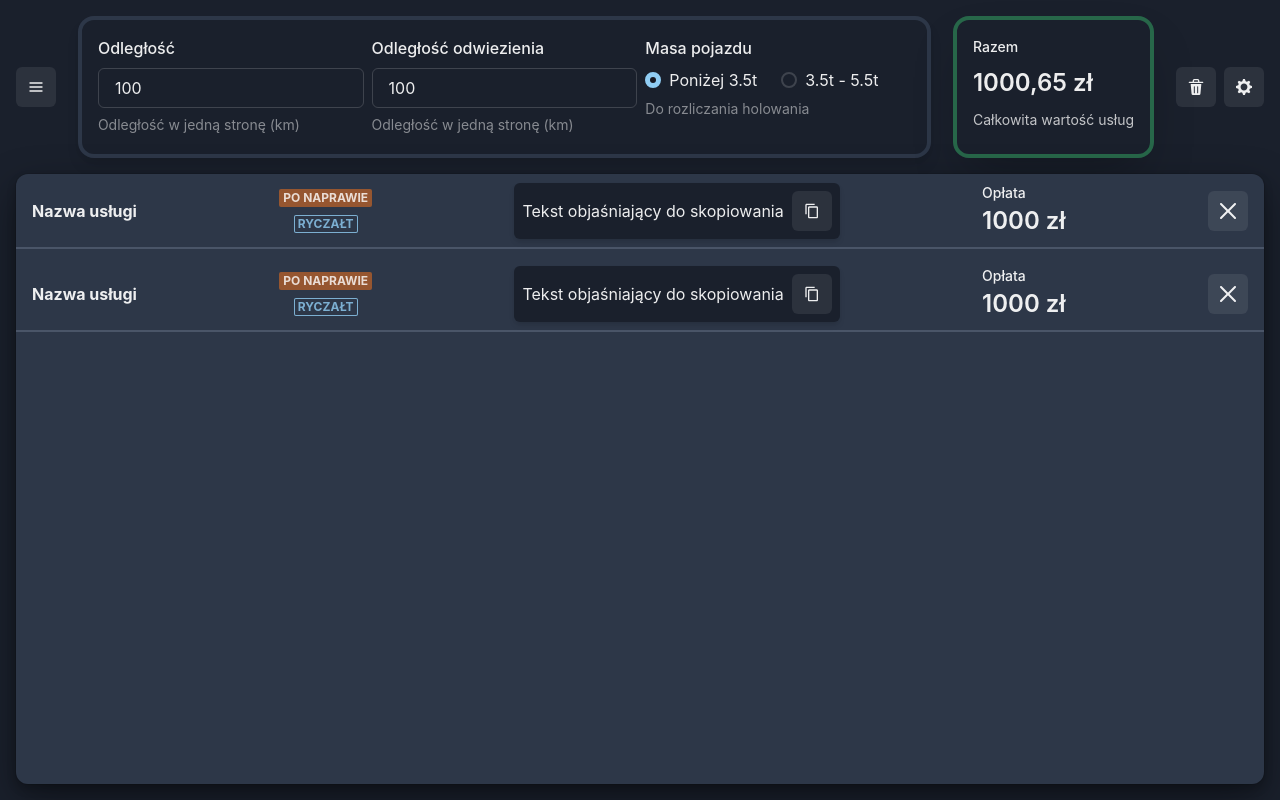
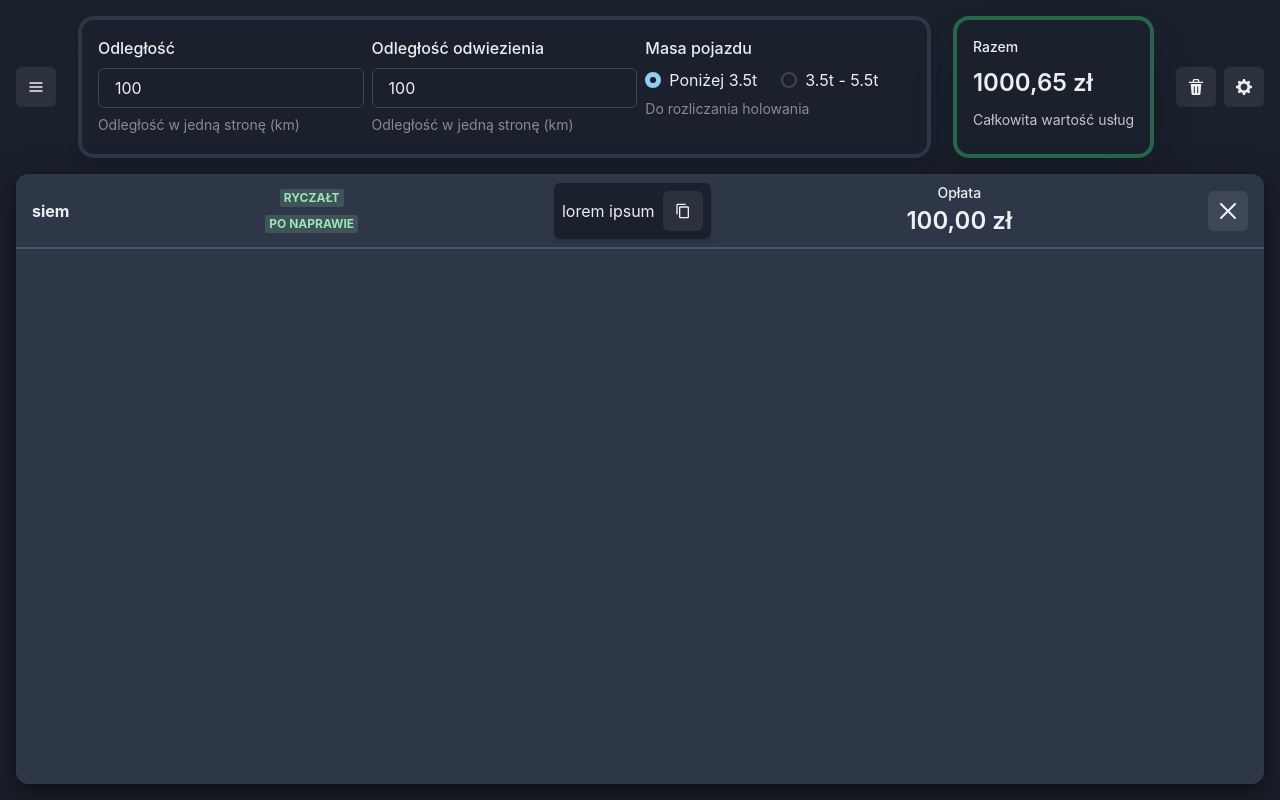
Before and after one commit to goodideagiver/mobilo-app, a React (Vite) app: page / in a window 1280 px wide. Built offline with nearby package versions, Linux system fonts and the light colour scheme.

Commit message:
Refactor: service list component

```diff
--- a/src/App.tsx
+++ b/src/App.tsx
@@ -11,7 +11,19 @@ const App = () => {
   return (
     <Stack overflow="hidden" padding="4" gap="16px" h="100vh">
       <AppHeader drawerOpenHandler={() => setDrawerOpen(true)} />
-      <PickedServiceList />
+      <PickedServiceList
+        services={[
+          {
+            title: 'siem',
+            price: 100,
+            preventCombineGroup: 'siem',
+            serviceType: 'before repair',
+            active: true,
+            badges: ['ryczałt', 'po naprawie'],
+            serviceSummaryText: 'siem',
+          },
+        ]}
+      />
       <ServicePickDrawer isOpen={drawerOpen} drawerCloseHandler={() => setDrawerOpen(false)} />
     </Stack>
   )
--- a/src/components/pickedServiceList/pickedServiceList.tsx
+++ b/src/components/pickedServiceList/pickedServiceList.tsx
@@ -1,13 +1,16 @@
 import { Stack } from '@chakra-ui/react'
-import { ServiceListItem } from './serviceListItem'
+import { Service } from '../../store/servicesStore/servicesTypes'
+import { ServiceListItem } from './serviceListItem/serviceListItem'
 
-type Props = {}
-export const PickedServiceList = (props: Props) => {
+type Props = {
+  services: Service[]
+}
+export const PickedServiceList = ({ services }: Props) => {
   return (
     <Stack overflowY="auto" shadow="dark-lg" rounded="xl" flex="1" h="100%" bg="chakra-subtle-bg">
-      {Array.from({ length: 2 }).map(() => (
-        <ServiceListItem />
-      ))}
+      {services.map((service) => {
+        return <ServiceListItem service={service} />
+      })}
     </Stack>
   )
 }
--- a/src/components/pickedServiceList/serviceListItem.tsx
+++ /dev/null
@@ -1,49 +0,0 @@
-import { CloseIcon, CopyIcon } from '@chakra-ui/icons'
-import { Badge, Flex, HStack, IconButton, Stat, StatLabel, StatNumber, Text, Tooltip, VStack } from '@chakra-ui/react'
-
-type Props = {}
-export const ServiceListItem = (props: Props) => {
-  return (
-    <Flex
-      gap="4"
-      borderBottom="2px"
-      borderColor="gray.600"
-      p="2"
-      px="4"
-      align="center"
-      justify="space-between"
-      w="100%"
-    >
-      <Text fontWeight="bold" flex="1 1 1">
-        Nazwa usługi
-      </Text>
-      <VStack>
-        <Badge variant="solid" colorScheme="orange">
-          Po naprawie
-        </Badge>
-        <Badge variant="outline" colorScheme="blue">
-          Ryczałt
-        </Badge>
-      </VStack>
-
-      <HStack bg="chakra-body-bg" rounded="md" shadow="md" p="2">
-        <Text>Tekst objaśniający do skopiowania</Text>
-        <Tooltip hasArrow label="Skopiuj do schowka">
-          <IconButton aria-label="Skopiuj do schowka">
-            <CopyIcon />
-          </IconButton>
-        </Tooltip>
-      </HStack>
-
-      <Stat w="fit-content" flex="0 1 0">
-        <StatLabel>Opłata</StatLabel>
-        <StatNumber whiteSpace="nowrap">1000 zł</StatNumber>
-      </Stat>
-      <Tooltip hasArrow label="Usuń usługę">
-        <IconButton aria-label="Usuń usługę">
-          <CloseIcon />
-        </IconButton>
-      </Tooltip>
-    </Flex>
-  )
-}
--- /dev/null
+++ b/src/components/pickedServiceList/serviceListItem/badges.tsx
@@ -0,0 +1,16 @@
+import { Badge, VStack } from '@chakra-ui/react'
+import { ServiceBadge } from '../../../store/servicesStore/servicesTypes'
+
+type Props = {
+  badges: ServiceBadge[]
+}
+
+export const Badges = ({ badges }: Props) => {
+  return (
+    <VStack>
+      {badges.map((badge) => {
+        return <Badge colorScheme="green">{badge}</Badge>
+      })}
+    </VStack>
+  )
+}
--- /dev/null
+++ b/src/components/pickedServiceList/serviceListItem/copyText.tsx
@@ -0,0 +1,28 @@
+import { CheckIcon, CopyIcon } from '@chakra-ui/icons'
+import { HStack, IconButton, Text } from '@chakra-ui/react'
+
+import { useClipboard } from '@chakra-ui/react'
+import { CopyTooltip } from '../../ui/copyTooltip'
+
+type Props = {
+  textToCopy?: string
+}
+
+export const CopyText = ({ textToCopy }: Props) => {
+  if (!textToCopy) return null
+
+  const { onCopy, hasCopied } = useClipboard(textToCopy)
+
+  const buttonIcon = hasCopied ? <CheckIcon /> : <CopyIcon />
+
+  return (
+    <HStack bg="chakra-body-bg" rounded="md" shadow="md" p="2">
+      <Text>{textToCopy}</Text>
+      <CopyTooltip hasCopied={hasCopied}>
+        <IconButton onClick={onCopy} aria-label="Skopiuj do schowka">
+          {buttonIcon}
+        </IconButton>
+      </CopyTooltip>
+    </HStack>
+  )
+}
--- /dev/null
+++ b/src/components/pickedServiceList/serviceListItem/deleteServiceButton.tsx
@@ -0,0 +1,15 @@
+import { CloseIcon } from '@chakra-ui/icons'
+import { IconButton, Tooltip } from '@chakra-ui/react'
+
+type Props = {
+  onDelete: () => void
+}
+export const DeleteServiceButton = ({ onDelete }: Props) => {
+  return (
+    <Tooltip hasArrow label="Usuń usługę">
+      <IconButton onClick={onDelete} aria-label="Usuń usługę">
+        <CloseIcon />
+      </IconButton>
+    </Tooltip>
+  )
+}
--- /dev/null
+++ b/src/components/pickedServiceList/serviceListItem/priceDisplay.tsx
@@ -0,0 +1,26 @@
+import { CheckIcon } from '@chakra-ui/icons'
+import { Stat, StatLabel, StatNumber, useClipboard } from '@chakra-ui/react'
+import { CopyTooltip } from '../../ui/copyTooltip'
+
+type Props = {
+  price: number
+}
+
+export const PriceDisplay = ({ price }: Props) => {
+  const priceFormatted = new Intl.NumberFormat('pl-PL', { style: 'currency', currency: 'PLN' }).format(price)
+
+  const { onCopy, hasCopied } = useClipboard(price.toFixed(2))
+
+  const buttonContent = hasCopied ? <CheckIcon /> : priceFormatted
+
+  return (
+    <Stat w="fit-content" flex="0 1 0">
+      <CopyTooltip hasCopied={hasCopied}>
+        <button onClick={onCopy}>
+          <StatLabel>Opłata</StatLabel>
+          <StatNumber whiteSpace="nowrap">{buttonContent}</StatNumber>
+        </button>
+      </CopyTooltip>
+    </Stat>
+  )
+}
--- /dev/null
+++ b/src/components/pickedServiceList/serviceListItem/serviceListItem.tsx
@@ -0,0 +1,34 @@
+import { Flex, Text } from '@chakra-ui/react'
+import { Service } from '../../../store/servicesStore/servicesTypes'
+import { Badges } from './badges'
+import { CopyText } from './copyText'
+import { DeleteServiceButton } from './deleteServiceButton'
+import { PriceDisplay } from './priceDisplay'
+
+type Props = {
+  service: Service
+}
+export const ServiceListItem = ({ service }: Props) => {
+  const { title, price, badges } = service
+
+  return (
+    <Flex
+      gap="4"
+      borderBottom="2px"
+      borderColor="gray.600"
+      p="2"
+      px="4"
+      align="center"
+      justify="space-between"
+      w="100%"
+    >
+      <Text fontWeight="bold" flex="1 1 1">
+        {title}
+      </Text>
+      <Badges badges={badges} />
+      <CopyText textToCopy="lorem ipsum" />
+      <PriceDisplay price={price} />
+      <DeleteServiceButton onDelete={() => console.log('delete')} />
+    </Flex>
+  )
+}
--- /dev/null
+++ b/src/components/ui/copyTooltip.tsx
@@ -0,0 +1,19 @@
+import { Tooltip } from '@chakra-ui/react'
+import { ReactNode } from 'react'
+
+type Props = {
+  children: ReactNode
+  hasCopied: boolean
+}
+
+export const CopyTooltip = ({ children, hasCopied }: Props) => {
+  const labelText = hasCopied ? 'Skopiowano' : 'Skopiuj'
+
+  const tooltipBg = hasCopied ? 'green.500' : 'gray.500'
+
+  return (
+    <Tooltip closeOnClick={false} bg={tooltipBg} hasArrow label={labelText}>
+      {children}
+    </Tooltip>
+  )
+}
--- a/src/store/servicesStore/servicesTypes.ts
+++ b/src/store/servicesStore/servicesTypes.ts
@@ -6,7 +6,7 @@ export type TopLevelSettings = {
 
 type ServiceType = 'before repair' | 'after repair'
 
-type ServiceBadge = 'ryczałt' | 'po naprawie' | 'przed naprawą'
+export type ServiceBadge = 'ryczałt' | 'po naprawie' | 'przed naprawą'
 
 export interface Service {
   title: string
```
